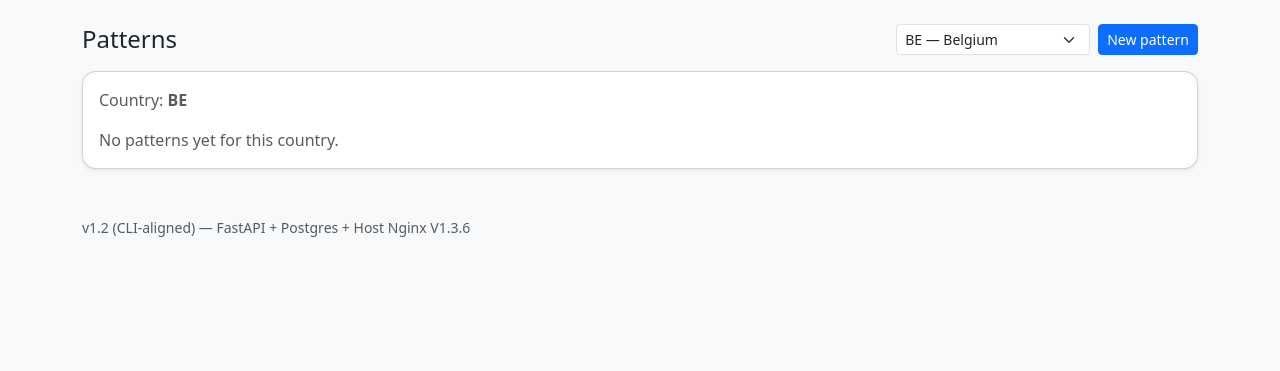
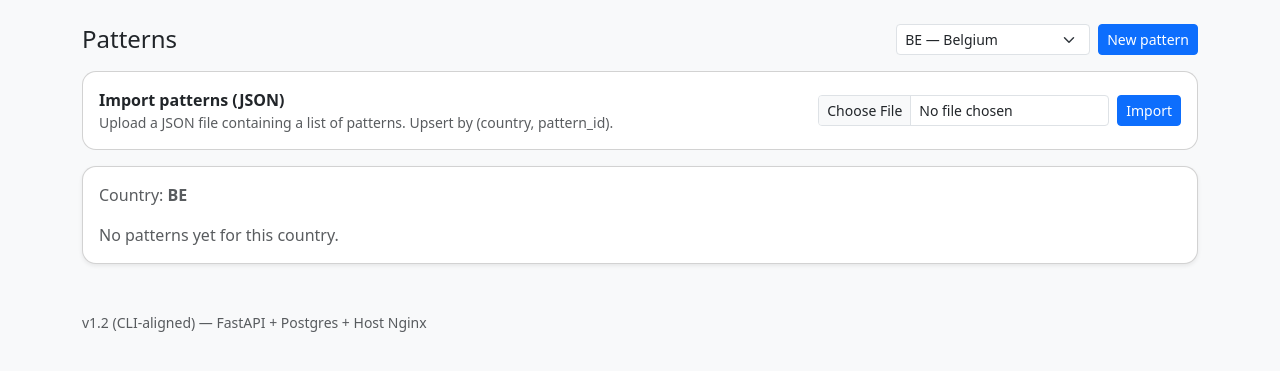
Before and after one commit to MAAREKANTONY/consumption_patterns_webapp, a FastAPI app: page /patterns2 in a window 1280 px wide. Shown: the part 56-427 px from the top of the page. Run offline with FastAPI, Linux system fonts and the light colour scheme; data comes from the database, SQL or seed files in the repository; data that the repository does not hold is empty.

Commit message:
add endpoint for json upload

```diff
--- a/app/main.py
+++ b/app/main.py
@@ -197,7 +197,7 @@ def delete_country(code: str):
 # --- Patterns (v2, CLI-aligned) ---
 
 @app.get("/patterns2", response_class=HTMLResponse)
-def patterns_page(request: Request, country: Optional[str] = None):
+def patterns_page(request: Request, country: Optional[str] = None, msg: Optional[str] = None):
     db = db_session()
     try:
         # Decide which dimensions JSON to persist
@@ -232,6 +232,7 @@ def patterns_page(request: Request, country: Optional[str] = None):
                 "countries": countries,
                 "selected_country": selected,
                 "patterns": patterns,
+                "msg": msg,
             },
         )
     finally:
@@ -462,6 +463,79 @@ def seed_fr():
 
 # --- Run / Import sales and score ---
 
+
+
+@app.post("/patterns2/import-json")
+async def patterns_import_json(
+    request: Request,
+    file: UploadFile = File(...),
+    country_override: Optional[str] = Form(None),
+):
+    """Bulk import patterns from a JSON file (list of pattern objects).
+    Upserts by (country_code, pattern_id)."""
+    db = db_session()
+    try:
+        raw = await file.read()
+        try:
+            payload = json.loads(raw.decode("utf-8"))
+        except UnicodeDecodeError:
+            payload = json.loads(raw.decode("utf-8-sig"))
+        except Exception:
+            return RedirectResponse(url=f"/patterns2?msg=Invalid+JSON+file", status_code=303)
+
+        items = payload if isinstance(payload, list) else [payload]
+        if not items:
+            return RedirectResponse(url=f"/patterns2?msg=Empty+file", status_code=303)
+
+        created = 0
+        updated = 0
+        skipped = 0
+
+        for p in items:
+            if not isinstance(p, dict):
+                skipped += 1
+                continue
+
+            cc = (country_override or p.get("country_profile") or p.get("country_code") or "").upper().strip()
+            if not cc:
+                skipped += 1
+                continue
+
+            pid = (p.get("pattern_id") or p.get("id") or "").strip()
+            if not pid:
+                skipped += 1
+                continue
+
+            label = (p.get("label") or pid).strip()
+            dims = p.get("dimensions") or {}
+
+            # Create country if missing (safe default)
+            cobj = db.query(Country).filter(Country.code == cc).first()
+            if cobj is None:
+                db.add(Country(code=cc, label=cc, timezone="UTC"))
+                db.flush()
+
+            existing = (
+                db.query(PatternV2)
+                .filter(PatternV2.country_code == cc, PatternV2.pattern_id == pid)
+                .first()
+            )
+
+            dims_json = json.dumps(dims, ensure_ascii=False)
+
+            if existing:
+                existing.label = label
+                existing.dimensions_json = dims_json
+                updated += 1
+            else:
+                db.add(PatternV2(country_code=cc, pattern_id=pid, label=label, dimensions_json=dims_json))
+                created += 1
+
+        db.commit()
+        msg = f"Imported:+{created}+created,+{updated}+updated,+{skipped}+skipped"
+        return RedirectResponse(url=f"/patterns2?country={(country_override or (items[0].get('country_profile','') if isinstance(items[0],dict) else '')).upper()}&msg={msg}", status_code=303)
+    finally:
+        db.close()
 @app.get("/run", response_class=HTMLResponse)
 def run_page(request: Request, country: Optional[str] = None):
     db = db_session()
--- a/app/templates/base.html
+++ b/app/templates/base.html
@@ -33,7 +33,7 @@
 <main class="container my-4">
   {% block content %}{% endblock %}
   <footer class="text-muted small mt-5 mb-4">
-    <div>v1.2 (CLI-aligned) — FastAPI + Postgres + Host Nginx V1.3.6</div>
+    <div>v1.2 (CLI-aligned) — FastAPI + Postgres + Host Nginx</div>
   </footer>
 </main>
 
--- a/app/templates/patterns2.html
+++ b/app/templates/patterns2.html
@@ -14,6 +14,29 @@
       </select>
     </form>
     <a class="btn btn-sm btn-primary" href="/patterns2/new?country={{ selected_country }}">New pattern</a>
+  </div>
+</div>
+
+
+{% if msg %}
+<div class="alert alert-info py-2" role="alert">
+  {{ msg }}
+</div>
+{% endif %}
+
+<div class="card mb-3">
+  <div class="card-body">
+    <div class="d-flex align-items-center justify-content-between flex-wrap gap-2">
+      <div>
+        <div class="fw-semibold">Import patterns (JSON)</div>
+        <div class="text-muted small">Upload a JSON file containing a list of patterns. Upsert by (country, pattern_id).</div>
+      </div>
+      <form method="post" action="/patterns2/import-json" enctype="multipart/form-data" class="d-flex gap-2 align-items-center">
+        <input type="hidden" name="country_override" value="{{ selected_country }}">
+        <input class="form-control form-control-sm" type="file" name="file" accept="application/json">
+        <button class="btn btn-sm btn-primary" type="submit">Import</button>
+      </form>
+    </div>
   </div>
 </div>
 
```
Also changed, not shown: 1 other file.
